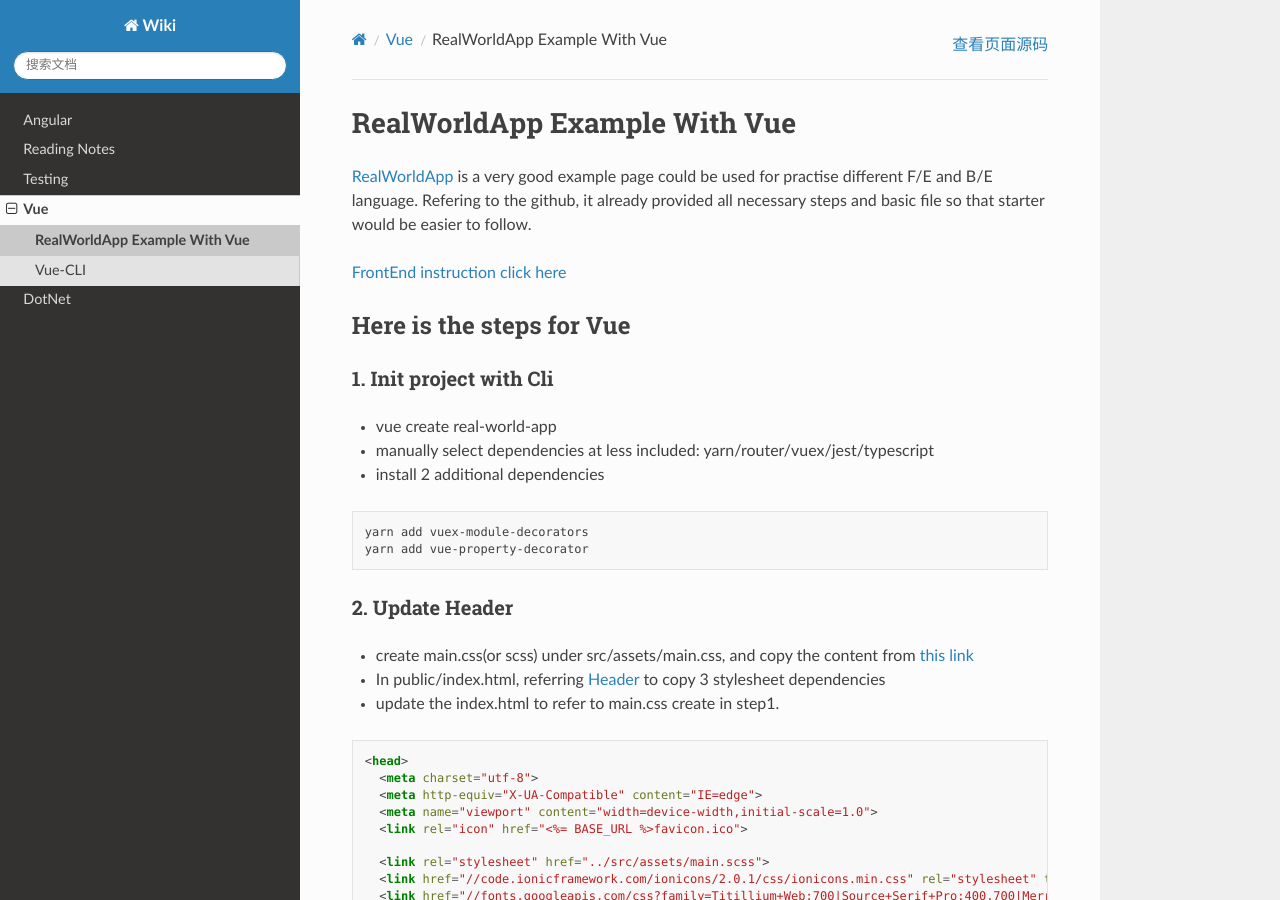
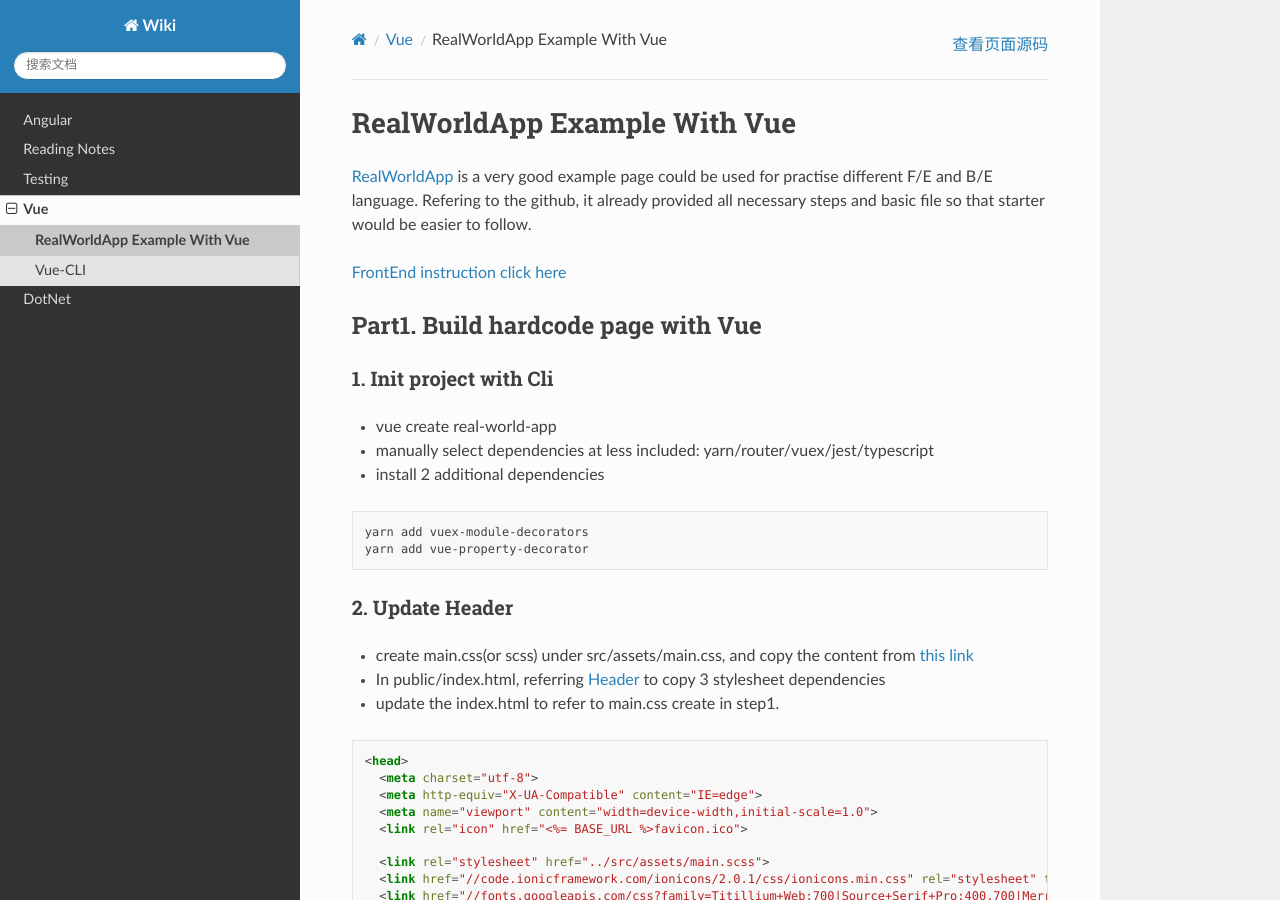
Before and after one commit to abigail830/Sphinx_wiki, a Sphinx documentation site: the page built from source/Vue/VueBasic.rst, in a window 1280 px wide and 900 px high. Built offline with Sphinx 7.4.7 and the Read the Docs theme 2.0.0, drawn with Linux system fonts in a browser that asks for light colours.

Commit message:
Update VueBasic.rst

```diff
--- a/source/Vue/VueBasic.rst
+++ b/source/Vue/VueBasic.rst
@@ -6,8 +6,8 @@ RealWorldApp Example With Vue
 `FrontEnd instruction click here <https://github.com/gothinkster/realworld-starter-kit/blob/master/FRONTEND_INSTRUCTIONS.md>`_
 
 
-Here is the steps for Vue
------------------------------
+Part1. Build hardcode page with Vue
+------------------------------------------
 
 1. Init project with Cli
 ^^^^^^^^^^^^^^^^^^^^^^^^^^^^^^^
@@ -108,7 +108,6 @@ Till here
 you would able to see the home page same as `demo <https://vue-vuex-realworld.netlify.com/#/>`_ , but the menu is not working. While you would still able to access those page via url, said http://localhost:8080/register
 
 
-
 Remark
 ------------
 
```
